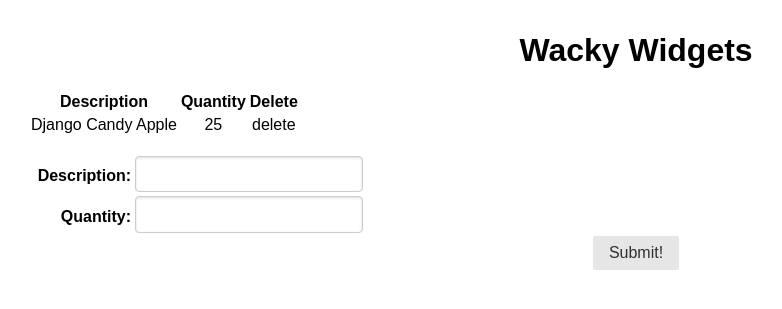
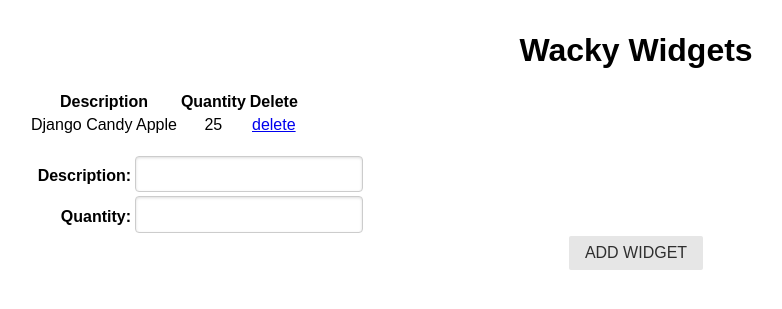
Before and after one commit to irfanahmd/Project-3-Assessment, a Django app: page / in a window 1280 px wide. Shown: the top 309 px of the page, without its empty margins (4-786 px from the left). Run offline with Django 3.2, Linux system fonts and the light colour scheme; data comes from the database, SQL or seed files in the repository; both versions use the stored data as it was after the commit; some libraries are stand-ins or nearby versions.

Commit message:
finished wacky widgets

```diff
--- a/main_app/templates/index.html
+++ b/main_app/templates/index.html
@@ -34,7 +34,7 @@
       <tr>
         <td>{{widget.description}}</td>
         <td>{{widget.quantity}}</td>
-        <td>delete</td>
+        <td><a href="{% url 'widget_delete' widget.id %}"> delete </a></td>
       </tr>
       {%endfor%}
 
@@ -52,7 +52,7 @@
         <!-- Render the inputs inside of <tr>s & <td>s -->
         {{ form.as_table }}
       </table>
-      <input type="submit" value="Submit!" class="pure-button" />
+      <input type="submit" value="ADD WIDGET" class="pure-button" />
     </form>
   </body>
 </html>
--- a/main_app/urls.py
+++ b/main_app/urls.py
@@ -3,5 +3,7 @@ from . import views
 
 urlpatterns = [
     path('', views.home, name='home'),
+    path('widgets/<int:pk>/delete/',
+         views.WidgetDelete.as_view(), name='widget_delete')
 
 ]
--- a/main_app/views.py
+++ b/main_app/views.py
@@ -1,6 +1,6 @@
 from django.shortcuts import render
 from .models import Widget
-from django.views.generic.edit import CreateView
+from django.views.generic.edit import CreateView, DeleteView
 from .forms import WidgetForm
 
 
@@ -15,3 +15,9 @@ def home(request):
 
 class WidgetCreate(CreateView):
     model = Widget
+    success_url = '/'
+
+
+class WidgetDelete(DeleteView):
+    model = Widget
+    success_url = '/'
```
Also changed, not shown: main_app/templates/main_app/widget_confirm_delete.html (added, +16 -0 lines), db.sqlite3.
